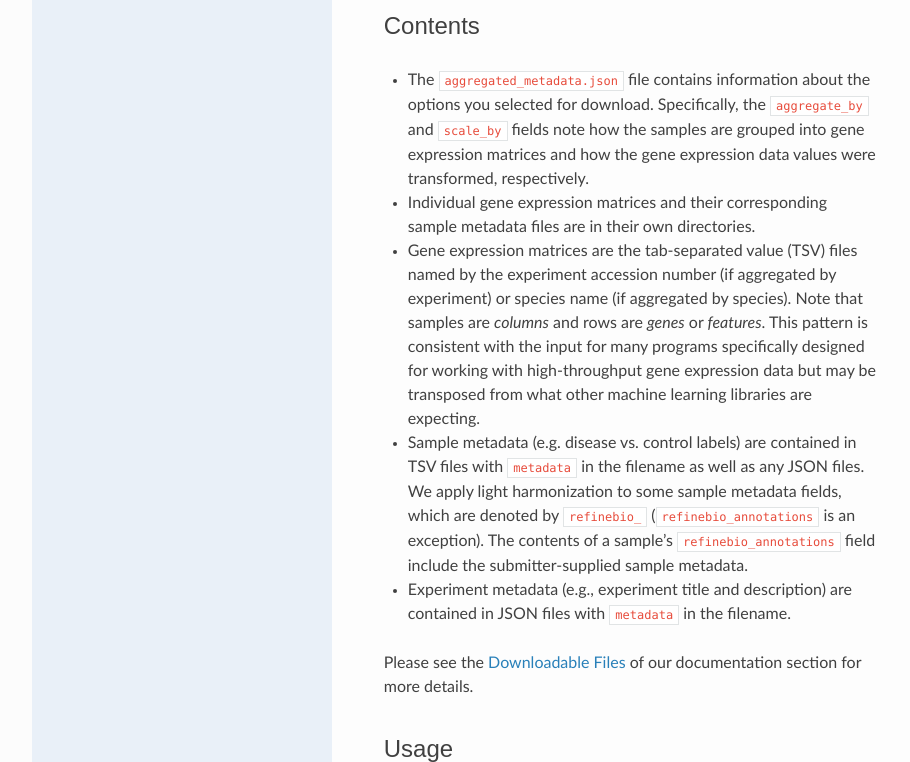
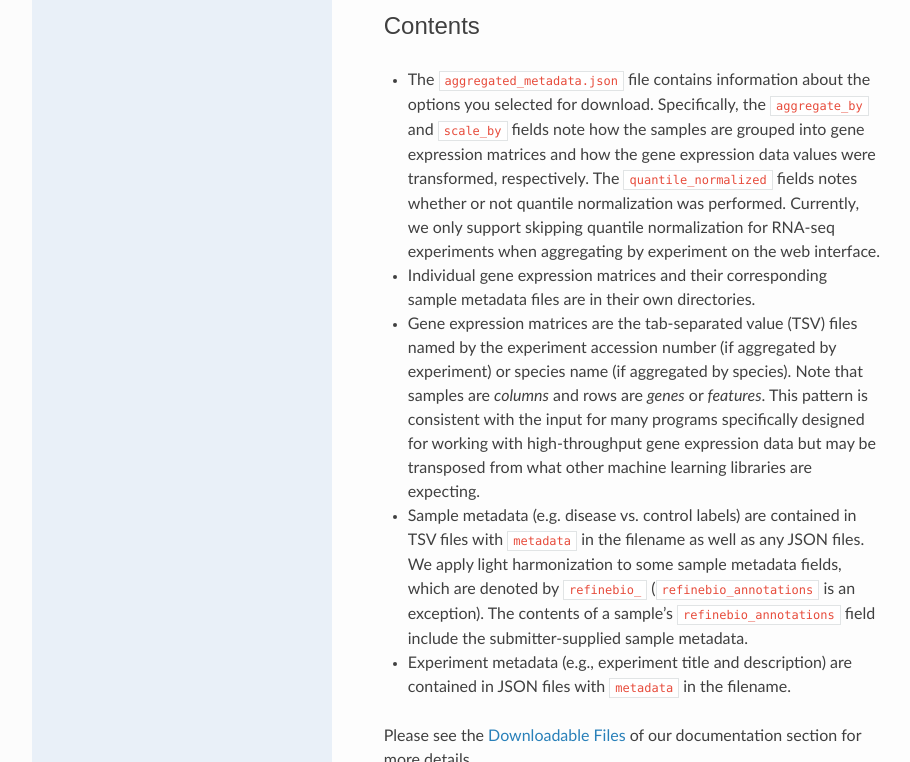
Before and after one commit to AlexsLemonade/refinebio-docs, a Sphinx documentation site: the page built from docs/getting_started.md, in a window 1280 px wide and 900 px high, scrolled down 1243 px, cut to the strip 138-900 px from the top of the window. Shown: the whole strip, without its empty margins (158-1068 px from the left). Built offline with Sphinx 7.4.7 and the Read the Docs theme 2.0.0, drawn with Linux system fonts in a browser that asks for light colours.

Commit message:
Update getting started

```diff
--- a/docs/getting_started.md
+++ b/docs/getting_started.md
@@ -21,6 +21,8 @@ There will be as many folders as there are selected experiments.
 
 * The `aggregated_metadata.json` file contains information about the options you selected for download.
 Specifically, the `aggregate_by` and `scale_by` fields note how the samples are grouped into gene expression matrices and how the gene expression data values were transformed, respectively.
+The `quantile_normalized` fields notes whether or not quantile normalization was performed.
+Currently, we only support skipping quantile normalization for RNA-seq experiments when aggregating by experiment on the web interface.
 
 * Individual gene expression matrices and their corresponding sample metadata files are in their own directories.
 
```
